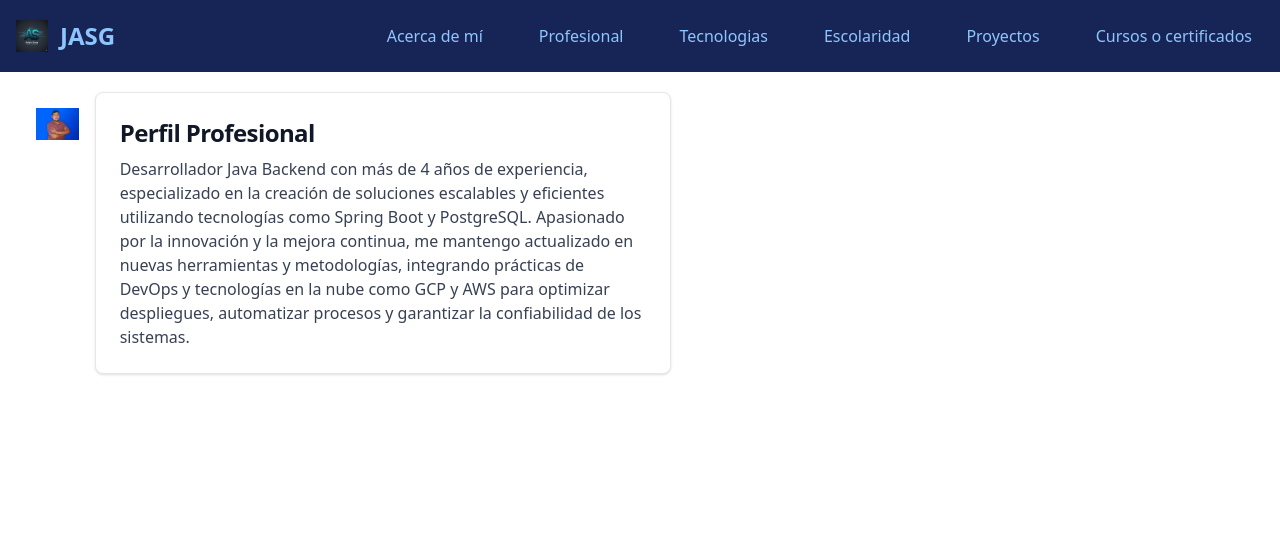
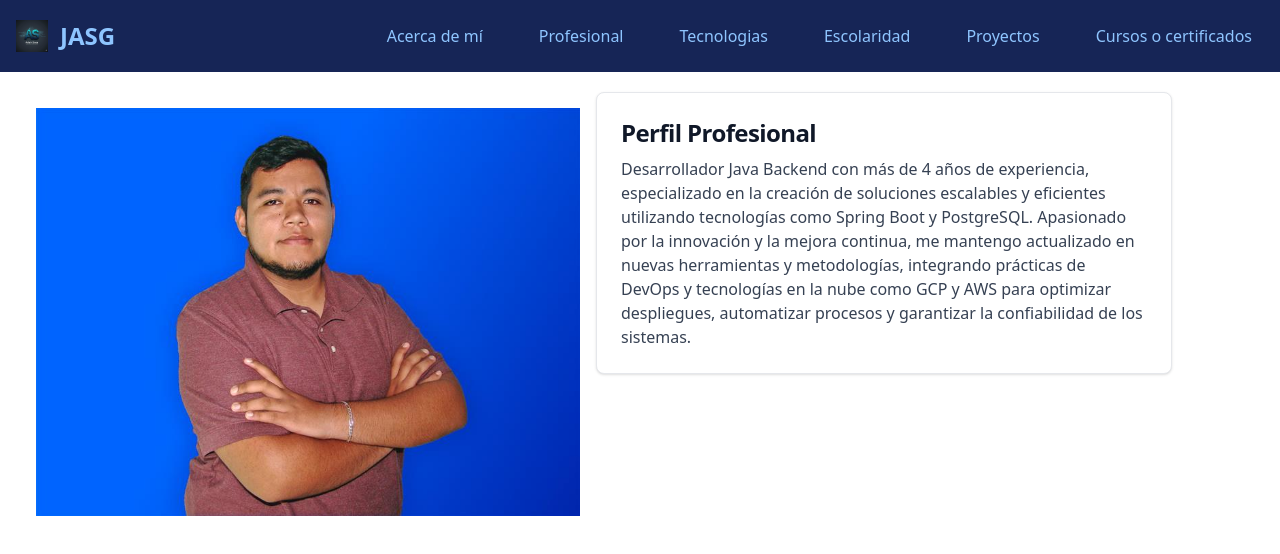
Before and after one commit to LGzzus/Portfolio_JASG, a React (Vite) app: page / in a window 1280 px wide. Shown: the top 554 px of the page. Built offline with nearby package versions, Linux system fonts and the light colour scheme.

Commit message:
ajust size of img

```diff
--- a/src/components/aboutMe/abautme.jsx
+++ b/src/components/aboutMe/abautme.jsx
@@ -5,8 +5,8 @@ export default function Example() {
     return (
         <>
             <div id="section-aboutMe" class='max-w-screen-xl flex flex-wrap p-5 pt-5'>
-                <div class='p-4'>
-                    <img src={JASG} class="h-8" alt="Flowbite Logo" />
+                <div class='p-4 max-w-xl'>
+                    <img src={JASG} class="h-lg w-xl"  alt="Flowbite Logo" />
                 </div>
                 <div>
                     <a href="#" class="block max-w-xl p-6 bg-white border border-gray-200 rounded-lg shadow-sm hover:bg-gray-100 dark:bg-gray-800 dark:border-gray-700 dark:hover:bg-gray-700">
```
